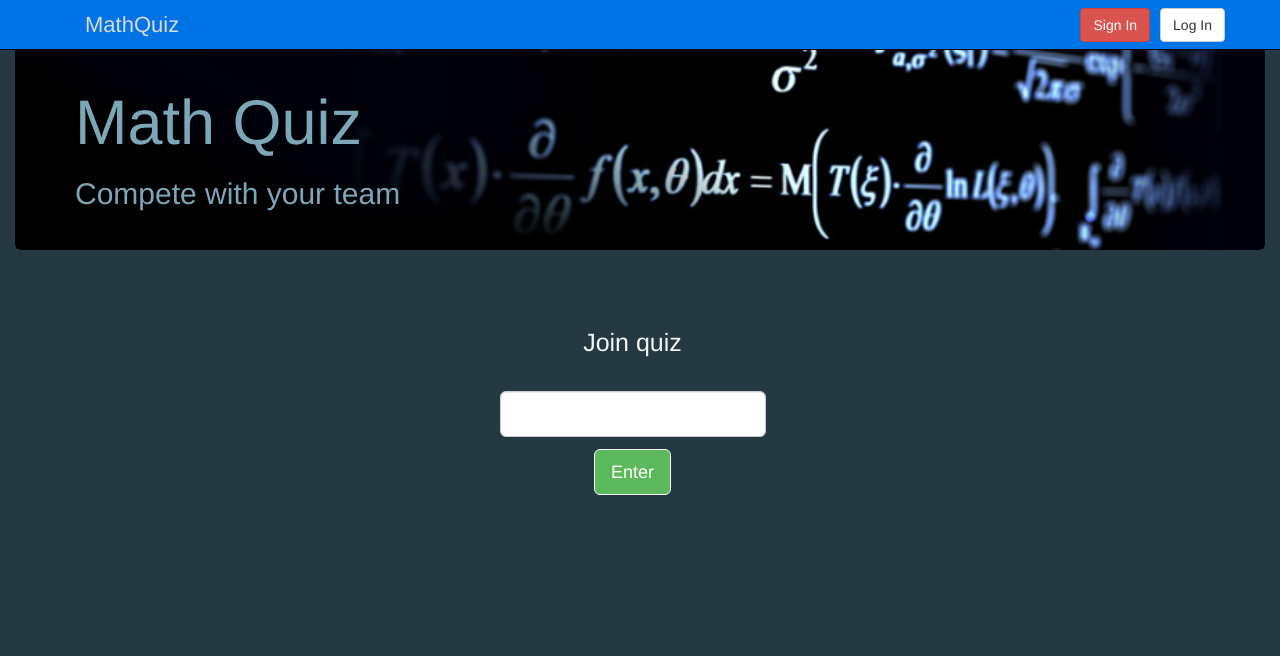
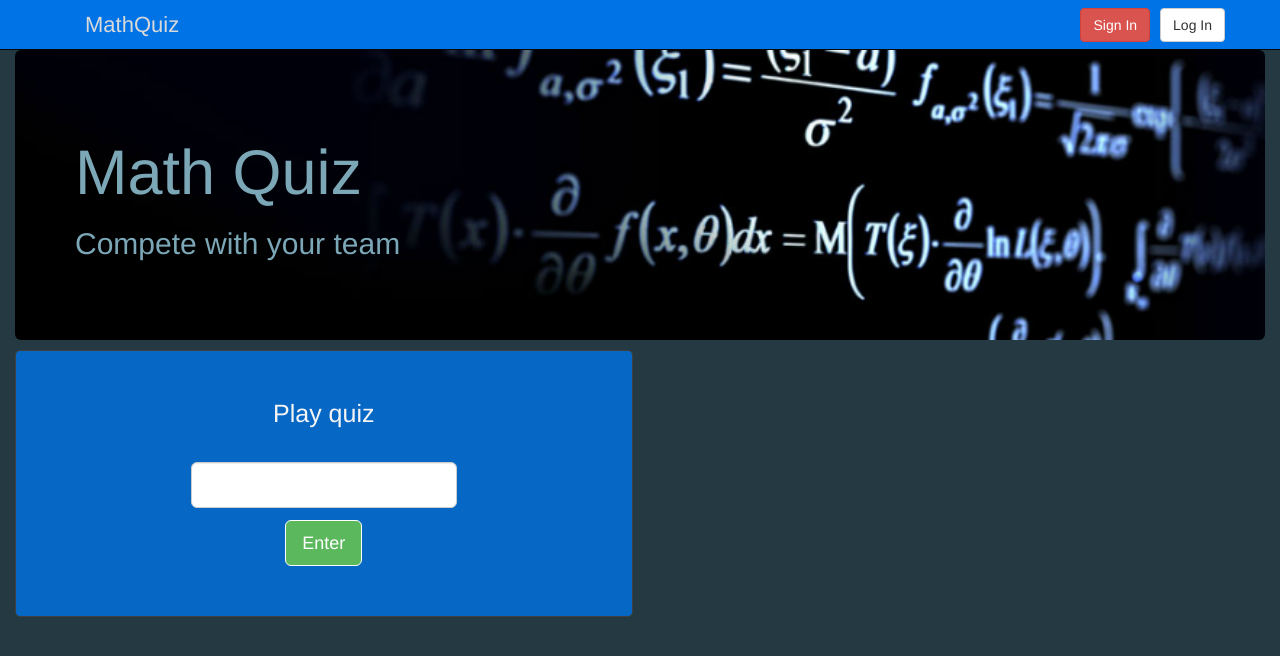
Before and after one commit to dkolarev/MathQuiz, a website: page app/public/index.html at #!/user/questions in a window 1280 px wide. Drawn offline with nearby package versions, Linux system fonts and the light colour scheme; some packages are replaced by stand-ins of ours.

Commit message:
Edit main page view
Edited jumbotron top margin, and jumbotron size. Added background color
around enter quiz form, and moved to the right.

```diff
--- a/app/public/templates/firstPageContent.html
+++ b/app/public/templates/firstPageContent.html
@@ -1,4 +1,4 @@
-<div class="jumbotron" style="margin-left:15px; padding-bottom: 30px; background-image: url(img/mathBanner.jpg); background-repeat: no-repeat; background-size: cover">
+<div class="jumbotron" style="margin: 50px 0px 10px 15px; padding-bottom: 70px; background-image: url(img/mathBanner.jpg); background-repeat: no-repeat; background-size: cover">
       <div class="row">
         <div class="col-sm-7" style="padding-top: 20px; color:#7ba7b7">
         <h1 class="title-bar" style="text-align:left">Math Quiz</h1>
@@ -8,11 +8,13 @@
 </div>
 
     <div class="row">
-      <div class="col-xs-12" style="padding-top: 25px; text-align:center">
+      <div class="col-xs-12 col-sm-6" style="text-align:center">
+        <div style="width: 100%; background-color: rgba(0, 115, 230, 0.8); border: 1px solid #404040; border-radius: 5px; padding: 25px 25px 50px 25px; margin-left: 15px">
         <div style="display: inline-block">
-          <p style="text-align:center; font-size: 25px; padding: 20px 0px">Join quiz</p>
+          <p style="text-align:center; font-size: 25px; padding: 20px 0px">Play quiz</p>
           <input type="text" name="quiz" class="form-control input-lg" ng-model="gameId" requiredplaceholder="Quiz ID">
           <button type="button" class="btn btn-success btn-lg" ng-click="onClickEnter(gameId)" style="margin-top: 12px; border-color: white">Enter</button>
         </div>
+        </div>
       </div>
     </div>
```
Also changed, not shown: app/public/templates/user/userQuestions.html (+1 -1 lines).
